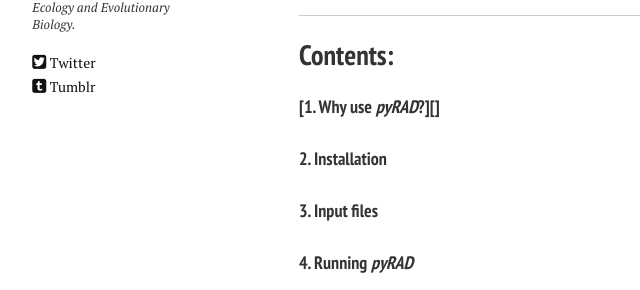
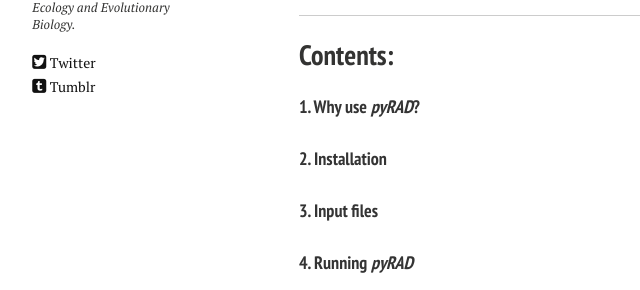
Before and after one commit to dereneaton/dereneaton.github.io, a Jekyll site: the page built from tutorials/pyrad_v.2.16.md, in a window 1280 px wide and 900 px high. Shown: the part 298-588 px from the top of the window, without its empty margins (21-661 px from the left). Built offline with Jekyll 4.4.1, drawn with Linux system fonts in a browser that asks for light colours; Markdown is read by kramdown in place of the engine named in the settings; some of the changed lines change nothing that is shown.

Commit message:
still trying to link

```diff
--- a/tutorials/pyrad_v.2.16.md
+++ b/tutorials/pyrad_v.2.16.md
@@ -19,7 +19,7 @@
 
 ## Contents:
 
-#### [1. Why use _pyRAD_?][]
+#### [1. Why use _pyRAD_?]( 1. Why use _pyRAD? )  ####
 
 #### [2. Installation](#2.-Installation)
 
```
